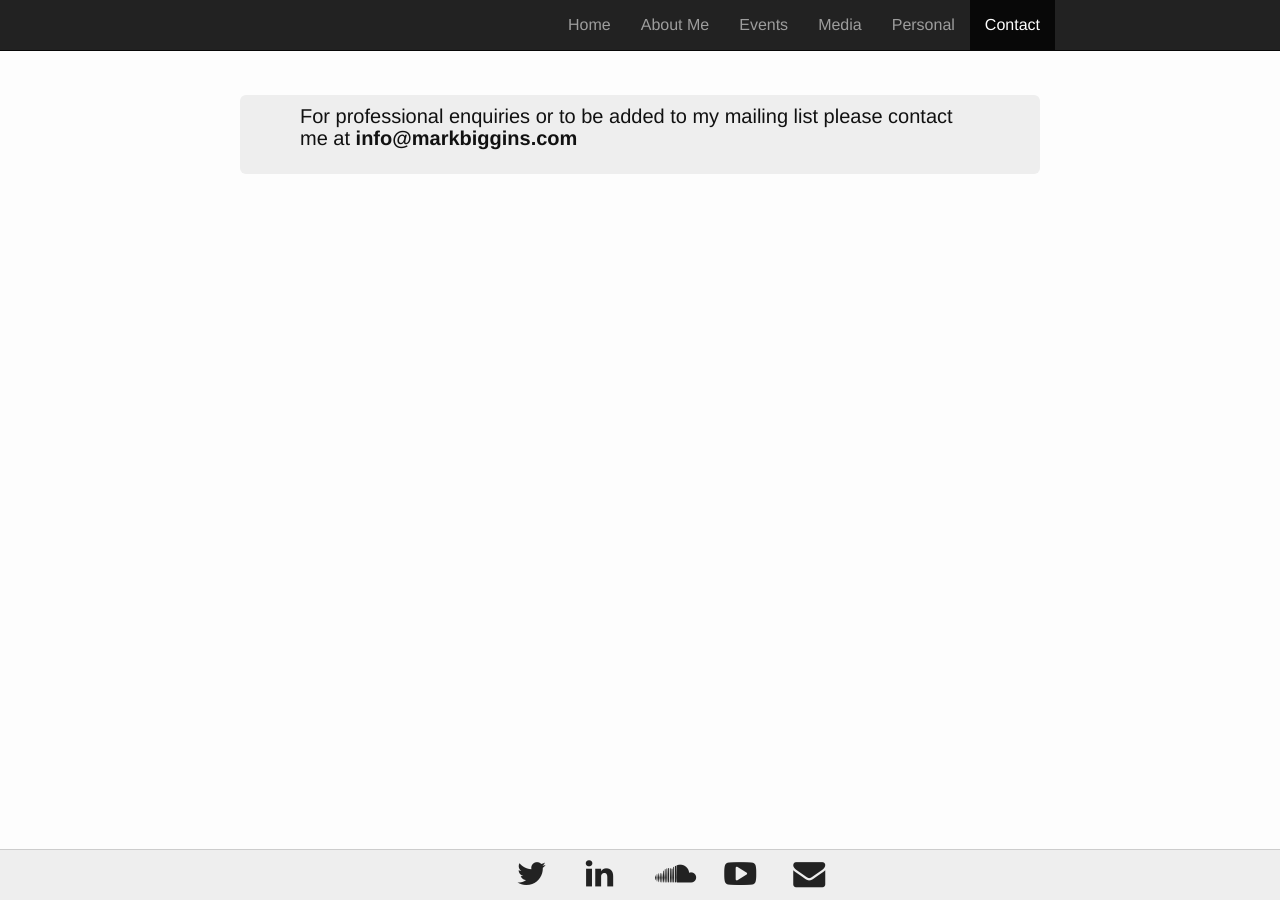
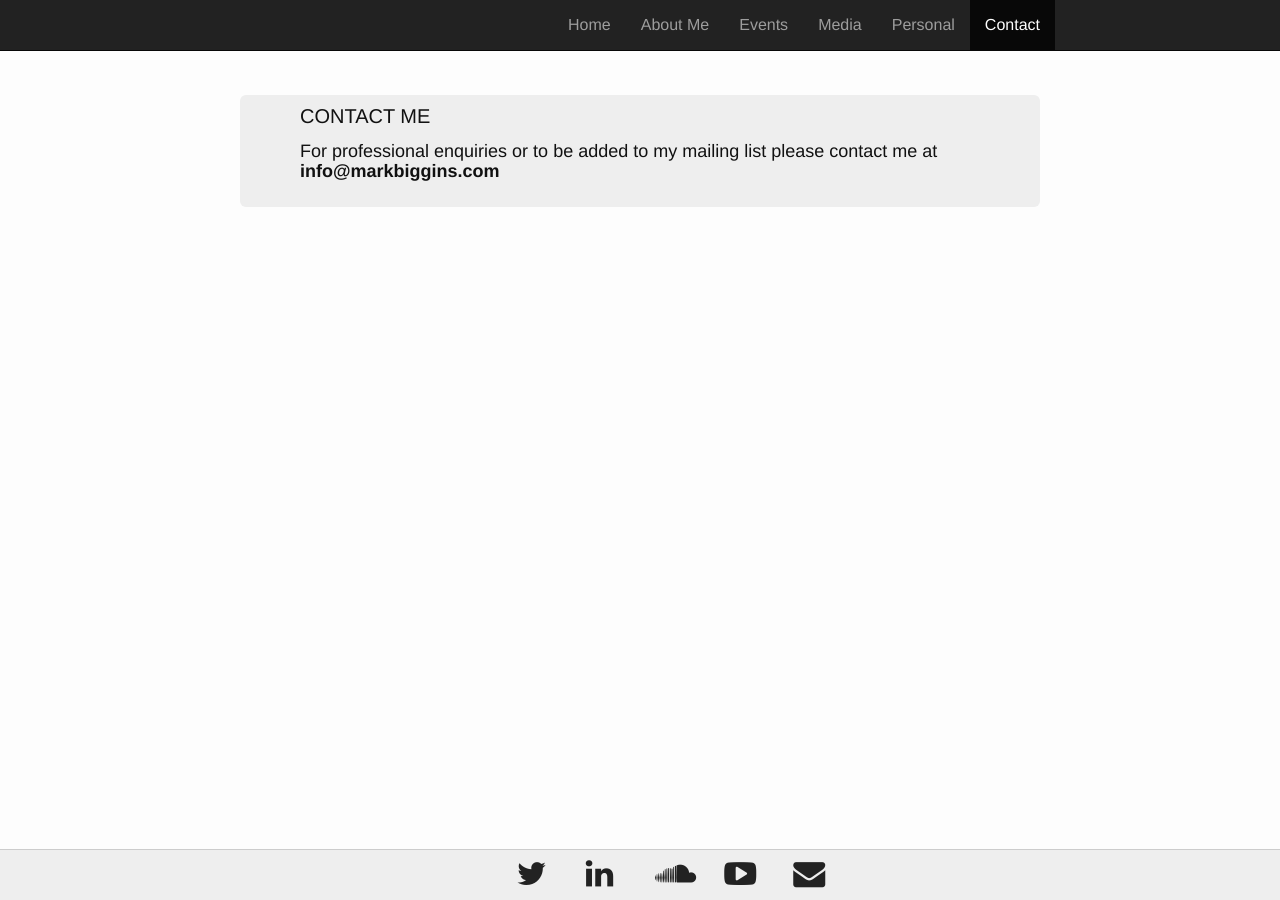
Before and after one commit to musicman10201/musicman10201.github.io, a Jekyll site: the page built from contact.md, in a window 1280 px wide. Built offline with Jekyll 4.4.1, drawn with Linux system fonts in a browser that asks for light colours.

Commit message:
Update contact.md

```diff
--- a/contact.md
+++ b/contact.md
@@ -3,5 +3,6 @@ layout: default
 permalink: /contact/
 ---
 <div class="jumbotron">
-<h3>For professional enquiries or to be added to my mailing list please contact me at <b>info@markbiggins.com</b></h3>
+<h3>CONTACT ME</h3>
+<h4>For professional enquiries or to be added to my mailing list please contact me at <b>info@markbiggins.com</b></h4>
 </div>
```
